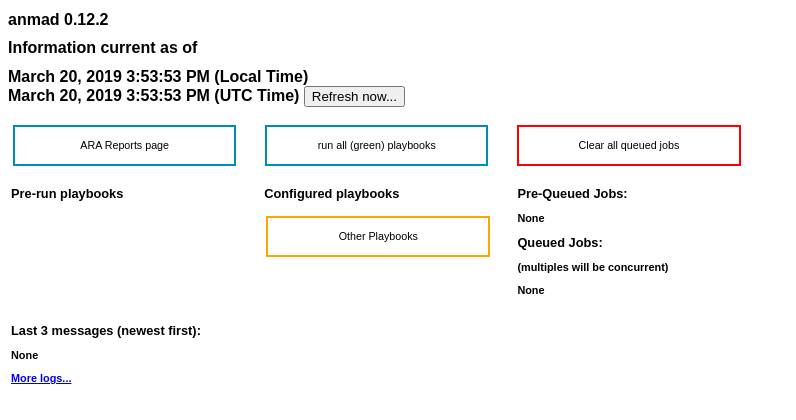
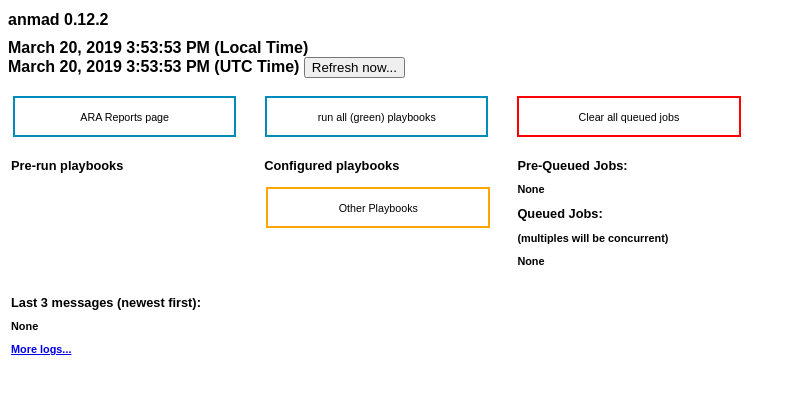
Before and after one commit to jefg60/anmad, a Flask app: page / in a window 1280 px wide. Shown: the top 420 px of the page, without its empty margins (0-796 px from the left). Run offline with Flask 2, Linux system fonts and the light colour scheme; data that the repository does not hold is empty; parts of the project's set-up code (start-up, migrations or seed data) failed here and were passed over; some libraries are stand-ins or nearby versions.

Commit message:
remove text from refreshtime

```diff
--- a/templates/refreshtime.html
+++ b/templates/refreshtime.html
@@ -1,5 +1,4 @@
 <script src="{{ url_for('static', filename='moment.min.js') }}"></script>
-<h1>Information current as of</h1>
 <h1>
 <script>
   document.write(moment("{{ time }} Z").format('LL'), " ", moment("{{ time }} Z").format('LTS'));
```
